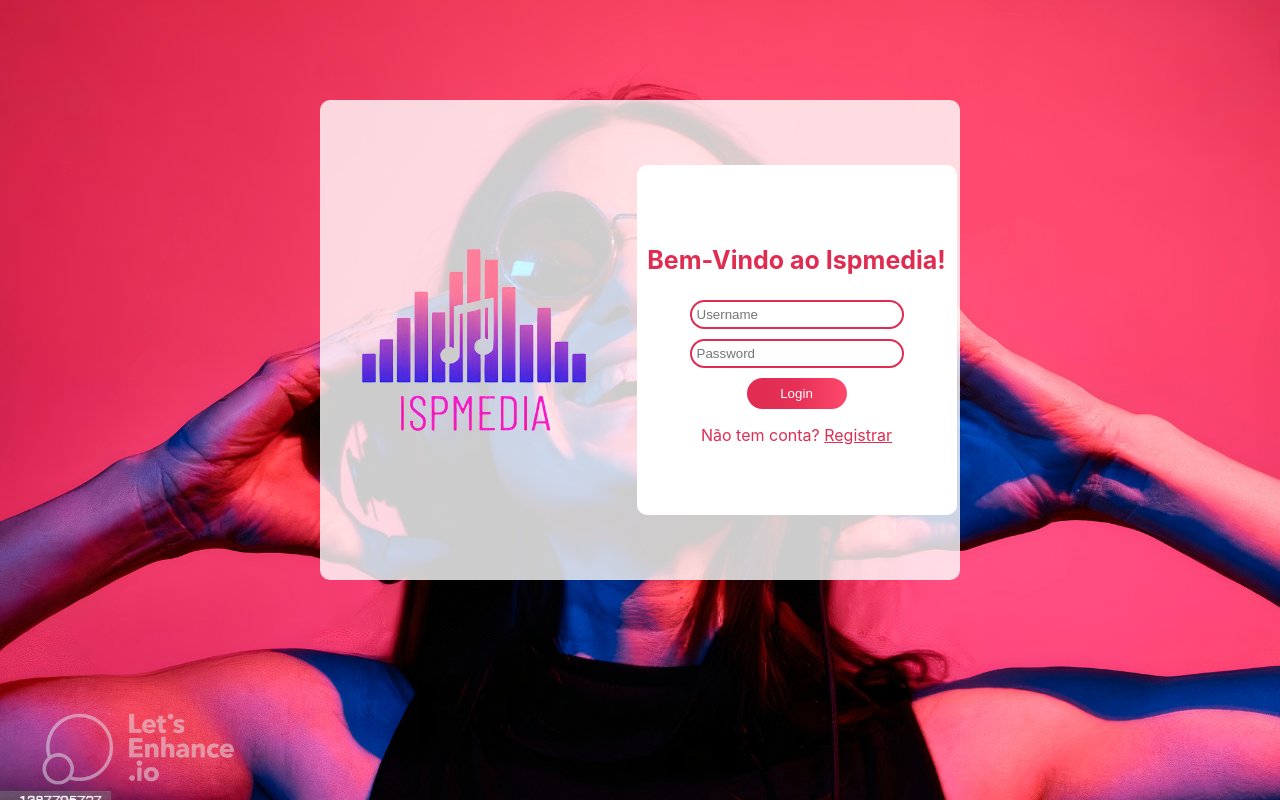
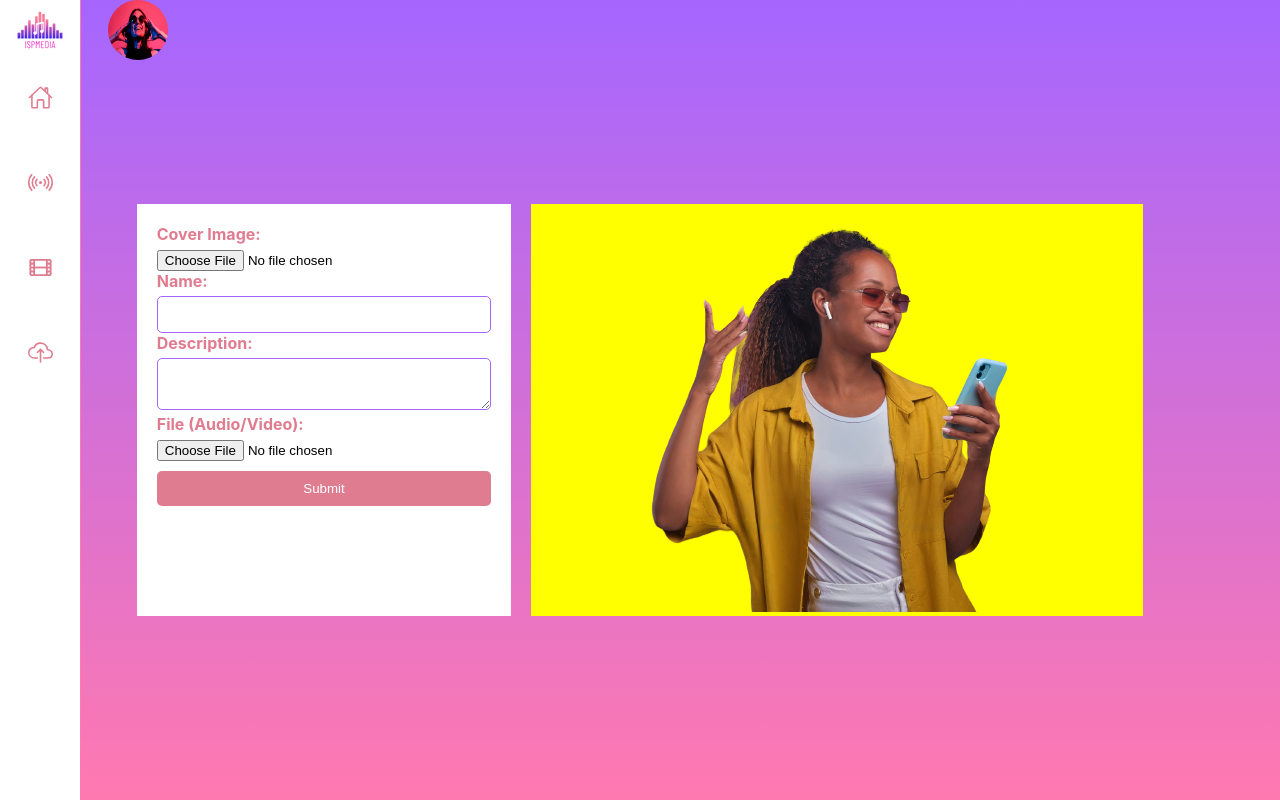
Before and after one commit to cleusiaast21/ispmediaweb, a React (Create React App) app: page / in a window 1280 px wide. Built offline with nearby package versions, Linux system fonts and the light colour scheme.

Commit message:
upload page

```diff
--- a/src/App.js
+++ b/src/App.js
@@ -12,7 +12,7 @@ export default function App() {
     <Router>
 
       <Routes>
-        <Route path="/" element={<Login/>} />
+        <Route path="/" element={<Upload/>} />
         <Route path="/Registration" element={<Registration/>} />
         <Route path="/Home" element={<Home/>} />
         <Route path="/Home" element={<Home/>} />
--- a/src/screens/Upload.css
+++ b/src/screens/Upload.css
@@ -8,7 +8,7 @@
   .profile-bar {
     display: flex;
     justify-content: space-between;
-    align-items: center;
+    align-items: flex-end;
     width: 90%;
     padding: 20px;
     top: 0;
@@ -35,6 +35,7 @@
 
   .model-container {
     margin-left: 20px;
+    background-color: yellow;
   }
 
   .model-female {
@@ -106,5 +107,5 @@
   }
 
   .upload-form button[type="submit"]:hover {
-    background-color: #45a049;
+    background-color: #eb6c85;
   }
--- a/src/screens/Upload.jsx
+++ b/src/screens/Upload.jsx
@@ -59,31 +59,17 @@ export default function Upload() {
 
 
             <div className="profile-bar">
-                <h1>Upload</h1>
                 <img src={cover2} className="profile-picture" alt="Owner's Photo" />
             </div>
 
             <div className="content-container">
 
-
-                <div className="model-container">
-
-                    <img src={model} className="model-female" alt="model's Photo" />
-                </div>
-
                 <div className="upload-form">
                     <form onSubmit={handleSubmit}>
-                        <label htmlFor="name">Name:</label>
-                        <input type="text" id="name" value={name} onChange={handleNameChange} required />
-                        <label htmlFor="description">Description:</label>
-                        <textarea
-                            id="description"
-                            value={description}
-                            onChange={handleDescriptionChange}
-                            required
-                        ></textarea>
-                        <label htmlFor="cover">Cover Image:</label>
+
+                    <label htmlFor="cover">Cover Image:</label>
                         <input
+
                             type="file"
                             id="cover"
                             accept="image/*"
@@ -95,6 +81,17 @@ export default function Upload() {
                                 <img src={coverPreview} className="cover-preview" alt="Cover Preview" />
                             </div>
                         )}
+
+                        <label htmlFor="name">Name:</label>
+                        <input type="text" id="name" value={name} onChange={handleNameChange} required />
+                        <label htmlFor="description">Description:</label>
+                        <textarea
+                            id="description"
+                            value={description}
+                            onChange={handleDescriptionChange}
+                            required
+                        ></textarea>
+
                         <label htmlFor="file">File (Audio/Video):</label>
                         <input
                             type="file"
@@ -113,6 +110,14 @@ export default function Upload() {
                         <button type="submit">Submit</button>
                     </form>
                 </div>
+
+
+                <div className="model-container">
+
+                    <img src={model} className="model-female" alt="model's Photo" />
+                </div>
+
+
             </div>
 
         </div>
```
